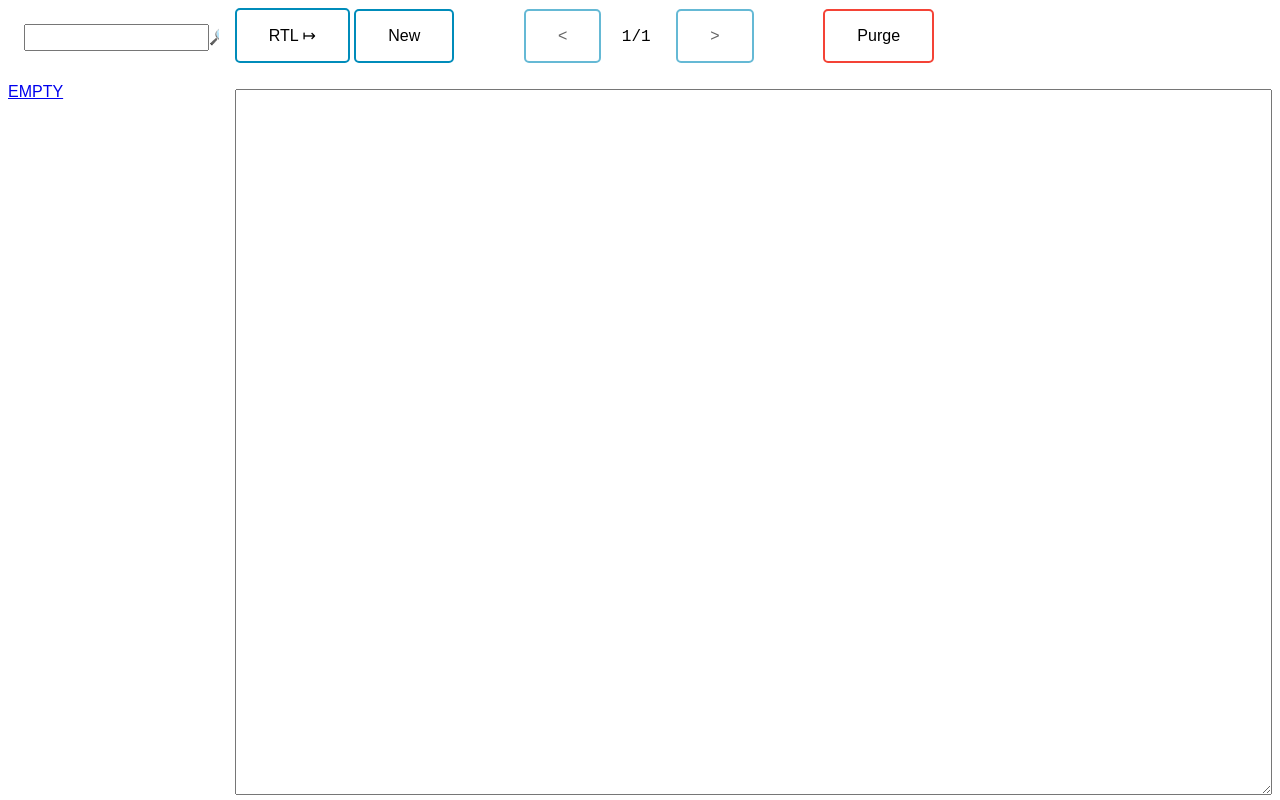
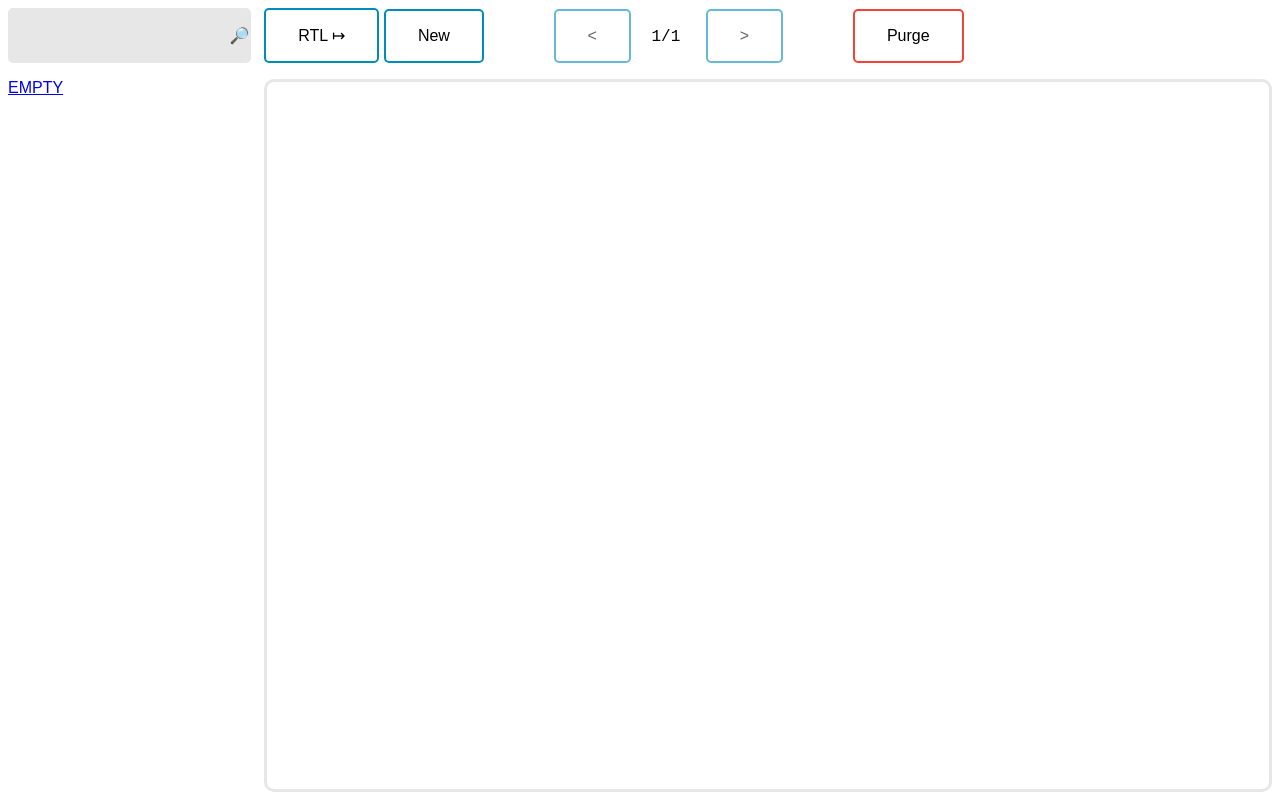
Before and after one commit to imaman/brain-five, a plain HTML site: page index.html in a window 1280 px wide. Drawn offline with Linux system fonts and the light colour scheme.

Commit message:
better looking UI via grids (#9)
* titles

* grid

* drop90%

* textarea border rounded

* search box ui

* restore search query

* _

```diff
--- a/index.html
+++ b/index.html
@@ -5,11 +5,16 @@
     body {
       font-family: Arial, Helvetica, sans-serif;
       display: grid;
-      grid-template-columns: 2fr 10fr;
+      grid-template-areas:
+        "search bar"
+        "side   edit";
+      grid-template-columns: 3fr 21fr;
+      grid-template-rows: min-content;
+      row-gap: 1em;
+      column-gap: 1vw;
     }
 
     textarea {
-      margin-top: 1em;
       font-size: 2em;
     }
 
@@ -54,13 +59,33 @@
       cursor: not-allowed;
     }
 
-    .list-container {
+    #buttons {
+      grid-area: bar;
+    }
+
+    #list-of-notes {
+      grid-area: side;
       overflow: scroll;
       overflow-x: hidden;
     }
 
-    .editor-container {
-      margin-left: 1em;
+    #editor-wrapper {
+      grid-area: edit;
+      border-radius: 10px;
+      border-style: solid;
+      border-width: 3px;
+      border-color: #e7e7e7;
+      padding-top: 1em;
+      padding-left: 1em;
+      padding-right: 1em;
+    }
+
+    #main-textarea {
+      width: 100%;
+      height: 100%;
+      border-style: none;
+      resize: none;
+      outline: none;
     }
 
     .list-of-notes-item {
@@ -68,19 +93,35 @@
       overflow-x: hidden;
       text-overflow: ellipsis;
       white-space: nowrap;
-      margin-top: 1em;
+      margin-bottom: 1em;
     }
 
-    .search {
-      padding: 1em;
+    #search {
+      grid-area: search;
+      font-size: 1em 2em;
       border-radius: 5px;
-      font-size: 1em 2em;
-      width: 100%;
-      font-size: 1em;
+      border-width: 2px;
+      border-color: #e7e7e7;
+      background-color: #e7e7e7;
+      border-style: solid;
+      display: grid;
+      grid-template-areas: "input icon";
+      grid-template-columns: 10fr 2fr;
     }
 
     #query-input {
-      height: 2em;
+      margin-left: 1ex;
+      grid-area: input;
+      border-style: none;
+      border-width: 0px;
+      outline: none;
+      font-size: 1em;
+      background-color: #e7e7e7;
+    }
+
+    #search-icon {
+      grid-area: icon;
+      align-self: center;
     }
   </style>
 
@@ -99,6 +140,9 @@
         const queryInput = document.getElementById('query-input')
         const state = loadState()
 
+
+        queryInput.value = state.query ?? ''
+        textArea.focus()
 
         function applyClass(element, className, doApply) {
           if (doApply) {
@@ -128,20 +172,27 @@
           return foundWords.length / queryWords.length
         }
 
+
+        function computeTitle(text) {
+          return text.trim().split('\n')[0].trim().slice(0, 40)
+        }
+
         function updateListOfNotes() {
-          const records = state.notes.map((entry, i) => ({i, entry, rank: computeMatch(entry.text), oneLiner: entry.text.trim().split('\n')[0].trim().slice(0, 40)}))
+          const records = state.notes.map((entry, i) => ({ i, entry, rank: computeMatch(entry.text) }))
           const sorted = records.sort((lhs, rhs) => rhs.rank - lhs.rank)
           const filtered = sorted.filter(curr => curr.rank > 0)
 
-          const fp = JSON.stringify(filtered)
+
+          const titles = filtered.map(curr => ({ i: curr.i, title: computeTitle(curr.entry.text) }))
+          const fp = JSON.stringify(titles)
           if (fp === currentListFingerprint) {
             return
           }
           listOfNotes.innerText = ''
-          filtered.forEach(curr => {
+          titles.forEach(curr => {
             const a = document.createElement('a')
-            a.setAttribute('href', `#${curr.i}`)
-            a.textContent = curr.oneLiner || 'EMPTY'
+            a.setAttribute('href', `#${curr.i + 1}`)
+            a.textContent = curr.title || 'EMPTY'
             a.classList.add('list-of-notes-item')
             a.addEventListener('click', () => {
               state.index = curr.i
@@ -194,7 +245,7 @@
         purge.addEventListener('click', () => {
           state.notes = state.notes.filter(at => Boolean(at.text.trim()))
           if (!state.notes.length) {
-            state.notes.push({text: '', rtl: false})
+            state.notes.push({ text: '', rtl: false })
           }
           state.index = Math.min(state.index, state.notes.length - 1)
           update(true)
@@ -248,11 +299,9 @@
 </head>
 
 <body>
-  <div class="list-container">
-    <div class="search"><input type="text" id="query-input">&#x1f50e;</div>
-    <div id="list-of-notes"></div>
-  </div>
-  <div class="editor-container">
+  <span id="search"><input type="text" id="query-input"><span id="search-icon">&#x1f50e;</span></span>
+  <div id="list-of-notes"></div>
+  <div id="buttons">
     <span id="dir-button" class="my-button">RTL</span>
     <span id="new" class="my-button">New</span>
     <span class="text-box">&nbsp;&nbsp;&nbsp;</span>
@@ -265,9 +314,10 @@
     <span id="next" class="my-button">&#x2C3;</span>
     <span class="text-box">&nbsp;&nbsp;&nbsp;</span>
     <span id="purge" class="my-button danger">Purge</span>
-
-    <textarea id="main-textarea" style="width: 100%; height: 90%;"></textarea>
   </div>
+  <span id="editor-wrapper">
+    <textarea id="main-textarea"></textarea>
+  </span>
 </body>
 
 </html>
```
